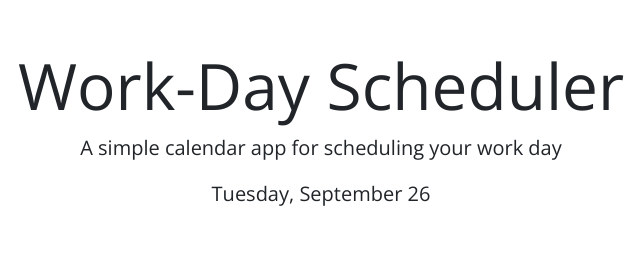
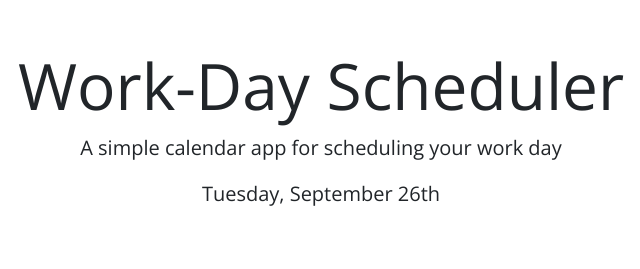
Before and after one commit to trnigg/work-day-scheduler, a plain HTML site: page index.html in a window 1280 px wide. Shown: the top 269 px of the page, 319-959 px from the left. Drawn offline with nearby package versions, Linux system fonts and the light colour scheme.

Commit message:
Extended dayjs with advancedFormat plugin for ordinal dates

```diff
--- a/assets/script.js
+++ b/assets/script.js
@@ -1,5 +1,8 @@
 // FUNCTION to execute code only run after the DOM is fully loaded
 $(document).ready(function() {
+
+  // Add Day.js plugin for Ordinal Date Format - https://day.js.org/docs/en/plugin/loading-into-browser
+  dayjs.extend(window.dayjs_plugin_advancedFormat);
 
   // CONTAINER/ELEMENT VARIABLE(S)
   const saveButton = $('.saveBtn');
@@ -10,7 +13,7 @@ $(document).ready(function() {
   const today = dayjs();
 
   // RENDER the current date in the header of the page:
-  currentDay.text(today.format('dddd, MMMM D')); // Need to add advanced format plug in for ordinal
+  currentDay.text(today.format('dddd, MMMM Do')); // Need to add advanced format plug in for ordinal
 
   // FUNCTION to load data from localStorage by looping through each div with ID starting with "hour"
   function loadFromLocalStorage() {
--- a/index.html
+++ b/index.html
@@ -132,6 +132,9 @@
       crossorigin="anonymous">
     </script>
 
+    <!-- DayJS Plugin -->
+    <script src="https://cdn.jsdelivr.net/npm/dayjs@1.11.3/plugin/advancedFormat.js"></script>
+
     <!-- Personal JS Script -->
     <script src="assets/script.js"></script>
 
```
